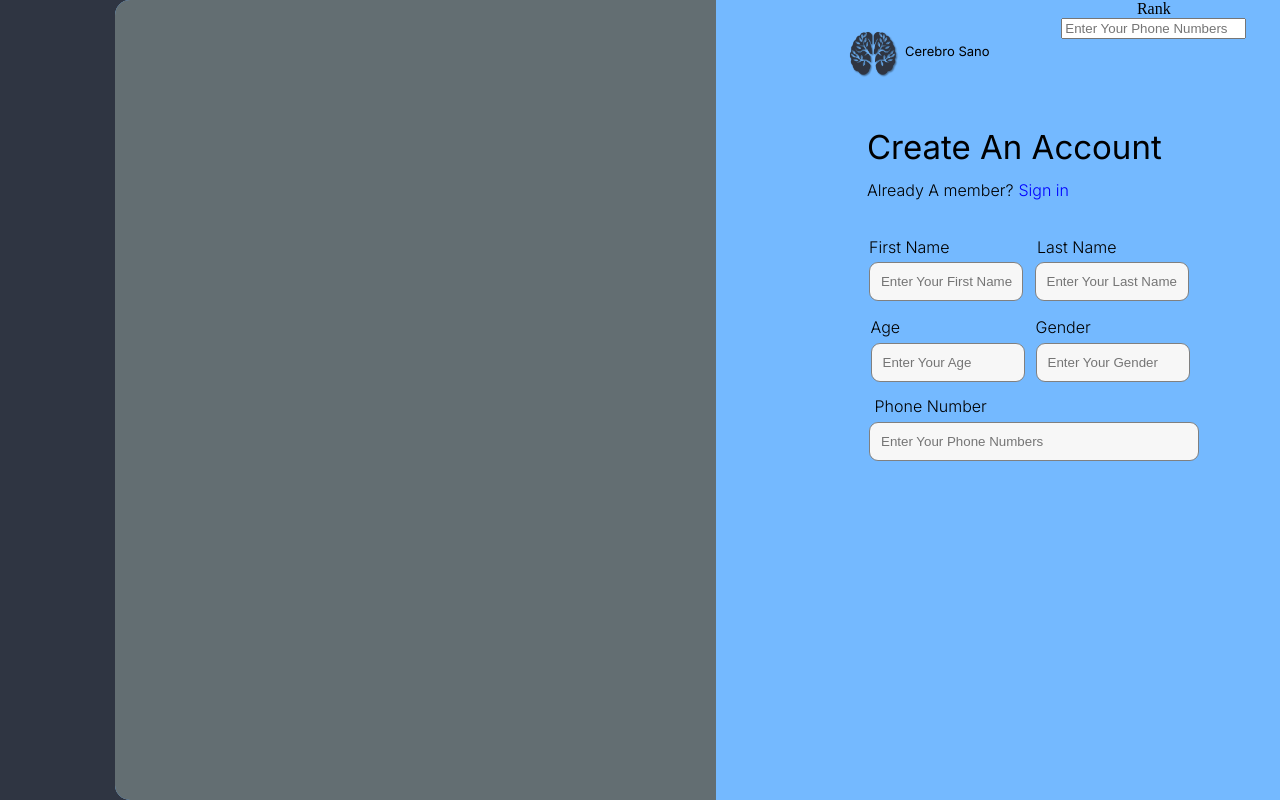
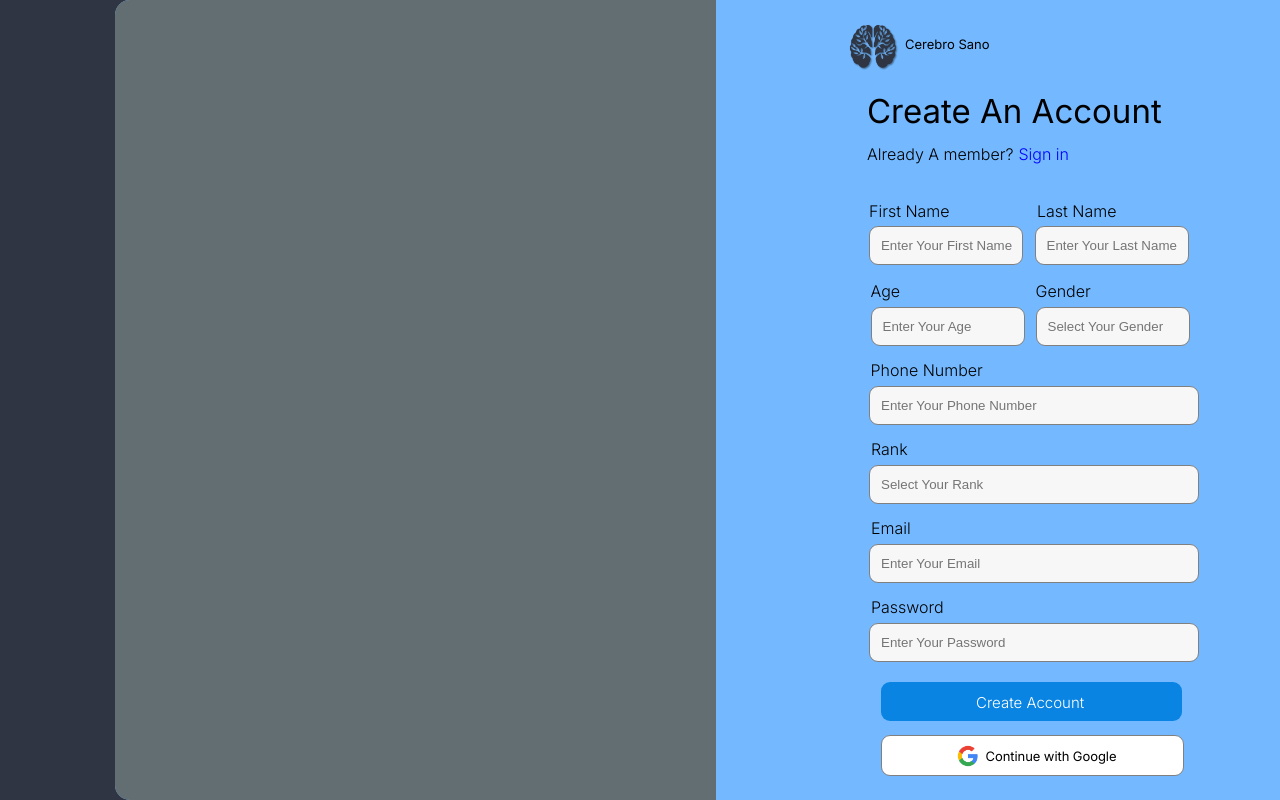
Before and after one commit to Tsebo200/Cerebro-Sano, a React (Create React App) app: page /register in a window 1280 px wide. Shown: the top 800 px of the page. Built offline with nearby package versions, Linux system fonts and the light colour scheme.

Commit message:
Right side Register Page style complete
Everything but the image has been applied

```diff
--- a/src/components/Register.js
+++ b/src/components/Register.js
@@ -19,11 +19,20 @@ const Register = () => {
                     <p className="age-text">Age</p>
                     <form><input className='age-input' type={'number'} placeholder={"Enter Your Age"}></input></form>
                     <p className="gender-text">Gender</p>
-                    <form><input className='gender-input' type={'text'} placeholder={"Enter Your Gender"}></input></form>
+                    <form><input className='gender-input' type={'text'} placeholder={"Select Your Gender"}></input></form>
                     <p className="phone-number-text">Phone Number</p>
-                    <form><input className='phone-number-input' type={'number'} placeholder={"Enter Your Phone Numbers"}></input></form>
+                    <form><input className='phone-number-input' type={'number'} placeholder={"Enter Your Phone Number"}></input></form>
                     <p className="rank-text">Rank</p>
-                    <form><input className='rank-input' type={'number'} placeholder={"Enter Your Phone Numbers"}></input></form>
+                    <form><input className='rank-input' type={'text'} placeholder={"Select Your Rank"}></input></form>
+                    <p className="email-text-reg">Email</p>
+                    <form><input className='email-input-reg' type={'email'} placeholder={"Enter Your Email"}></input></form>
+                    <p className="password-text-reg">Password</p>
+                    <form><input className='password-input-reg' type={'password'} placeholder={"Enter Your Password"}></input></form>
+                    <div className='btn-container'>
+                    <p className='register-btn'>Create Account</p>
+                    </div>
+                    <div className='continue-Google-btn'><p className='continue-Google-text'>Continue with Google</p></div>
+
                 </div>
             </div>
         </div>
--- a/src/components/SignUp.js
+++ b/src/components/SignUp.js
@@ -13,9 +13,9 @@ const SignIn = () => {
                 <p className='login-text'>Log in</p>
                 <p className='welcome-login-text'>Welcome back! Please enter your details.</p>
                 <p className='email-text'>Email</p>
-                <form><input className='email-input' type={'text'} placeholder={"Enter Your Email"}></input></form>
+                <form><input className='email-input' type={'email'} placeholder={"Enter Your Email"}></input></form>
                 <p className='password-text'>Password</p>
-                <form><input className='password-input' type={'text'} placeholder={"Enter Your Password"}></input></form>
+                <form><input className='password-input' type={'password'} placeholder={"Enter Your Password"}></input></form>
                 <form><input className='check-box' type={'checkbox'}></input><label>Remember for 30 days</label></form>
                 <p className='forgot-password-text'>forgot password?</p>
                 <div className='btn-container'>
--- a/src/index.css
+++ b/src/index.css
@@ -333,7 +333,7 @@ label{
 .sign-logo-reg{
   width: 50.45px;
   height: 47.09px;
-  margin-top: 31px;
+  margin-top: 24px;
   margin-left: 133px;
   background-image: url("../src/Assets/Logo.png");
   background-repeat: no-repeat;
@@ -345,7 +345,7 @@ label{
 .sign-logo-reg:hover{
   width: 50.45px;
   height: 47.09px;
-  margin-top: 31px;
+  margin-top: 24px;
   margin-left: 133px;
   background-image: url("../src/Assets/Hover.png");
   background-repeat: no-repeat;
@@ -358,13 +358,13 @@ label{
   font-family: Inter;
   font-weight: 400;
   font-size: 13px;
-  margin-top: 43px;
+  margin-top: 36px;
   margin-left: 5.55px;
   float: left;
 }
 
 .create-account-text{
-  margin-top: 49px;
+  margin-top: 20px;
   margin-left: 151px;
   font-family: inter;
   font-weight: 400;
@@ -472,7 +472,7 @@ label{
 
 .phone-number-text{
   margin-top: 229px;
-  margin-left: -315px;
+  margin-left: -319px;
   font-family: inter;
   font-weight: 300;
   float: left;
@@ -490,6 +490,100 @@ label{
   float: left;
 }
 
+.rank-text{
+  margin-top: 93px;
+  margin-left: -328px;
+  font-family: inter;
+  font-weight: 300;
+  float: left;
+}
+
+.rank-input{
+  width: 315px;
+  height: 35px;
+  border: 1px solid grey;
+  background-color: #f7f7f7;
+  border-radius: 9px;
+  padding-left: 11px;
+  margin-top: 40px;
+  margin-left: 153px;
+  float: left;
+}
+
+.email-text-reg{
+  margin-top: 93px;
+  margin-left: -328px;
+  font-family: inter;
+  font-weight: 300;
+  float: left;
+}
+
+.email-input-reg{
+  width: 315px;
+  height: 35px;
+  border: 1px solid grey;
+  background-color: #f7f7f7;
+  border-radius: 9px;
+  padding-left: 11px;
+  margin-top: 40px;
+  margin-left: 153px;
+  float: left;
+}
+
+.password-text-reg{
+  margin-top: 93px;
+  margin-left: -328px;
+  font-family: inter;
+  font-weight: 300;
+  float: left;
+}
+
+.password-input-reg{
+  width: 315px;
+  height: 35px;
+  border: 1px solid grey;
+  background-color: #f7f7f7;
+  border-radius: 9px;
+  padding-left: 11px;
+  margin-top: 40px;
+  margin-left: 153px;
+  float: left;
+}
+
+.register-btn{
+  font-size: 15px;
+  font-family: inter;
+  font-weight: 300;
+  margin-left: 95px;
+  margin-top: 11px;
+  color: white;
+  float: left;
+}
+
+.continue-Google-btn{
+  width: 301px;
+  height: 39px;
+  border: 1px solid grey;
+  margin-left: 165px;
+  margin-top: 14px;
+  background-image: url("../src/Assets/Google.png");
+  background-repeat: no-repeat;
+  background-position: 75px;
+  background-size: 22px 22px;
+  border-radius: 9px;
+  background-color: white;
+  float: left;
+}
+
+.continue-Google-text{
+  font-family: inter;
+  font-weight: 400px;
+  font-size: 13px;
+  line-height: 16px;
+  letter-spacing: -0.006em;
+  margin-left: 37px;
+  margin-top: 12px;
+}
 /* Home Page */
 .header{
   width: 1440px;
```
